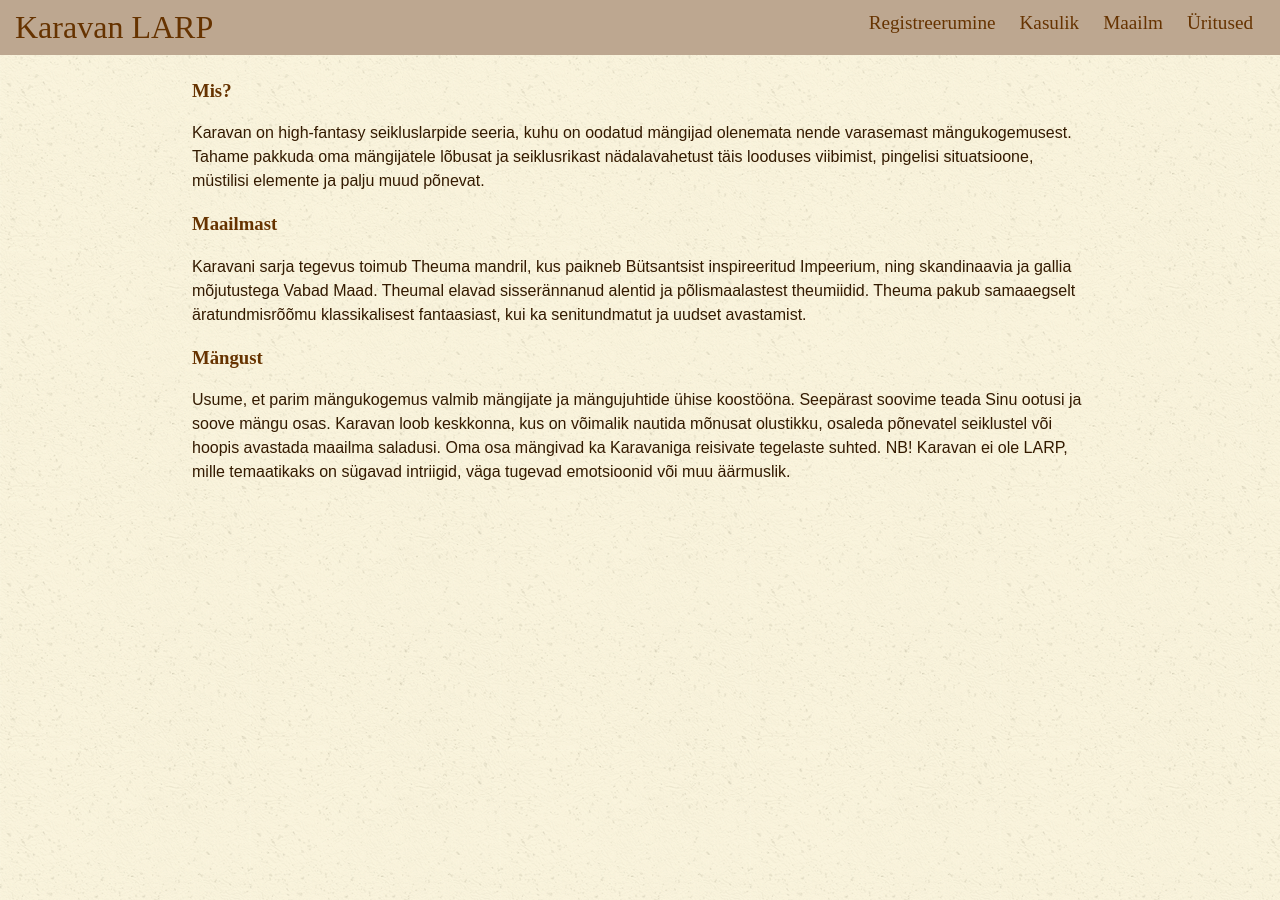
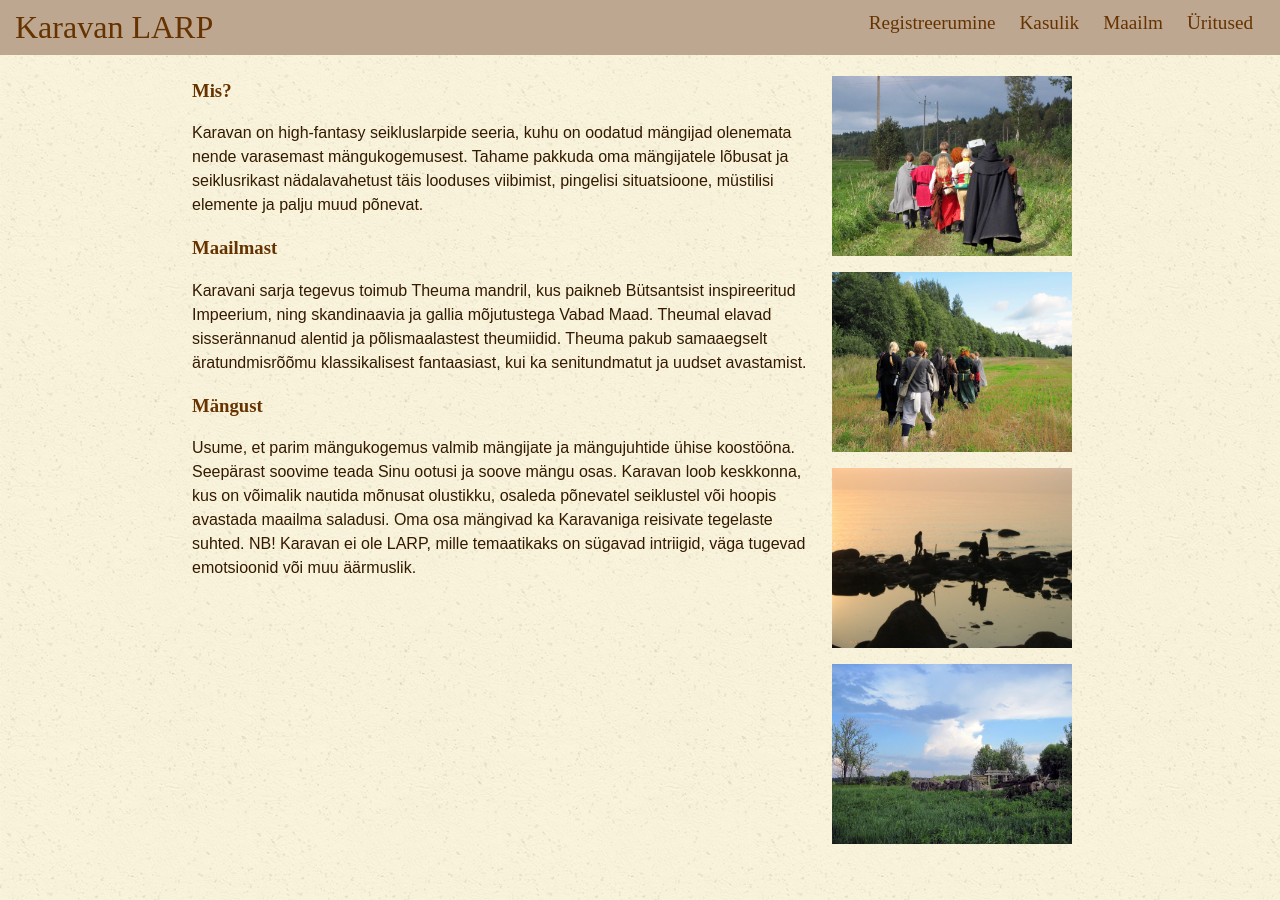
Before and after one commit to karavanlarp/karavanlarp.github.io, a Jekyll site: the page built from est/index.md, in a window 1280 px wide. Built offline with Jekyll 4.4.1, drawn with Linux system fonts in a browser that asks for light colours; some web fonts are replaced.

Commit message:
Added gallery possibility to pages. Added a gallery to starting page.

```diff
--- a/_layouts/default-est.html
+++ b/_layouts/default-est.html
@@ -55,8 +55,16 @@
 		</header>
 
 		<div id="content">
+			<div style="float: right;">
+				{% for image in page.images %}
+				{% assign image_url = site.url | append: '/' | append: image %}
+				<a href="{{ image_url }}">
+					<img src="{{ image_url }}" style="max-width: 15em; margin: 1em"></img>
+				</a>
+				{% endfor %}
+			</div>
+
 			{{ content }}
 		</div>
-
 	</body>
 </html>
--- a/est/index.md
+++ b/est/index.md
@@ -1,6 +1,11 @@
 ---
 layout: default-est
 title: Karavan LARP
+images:
+- img/gallery/Fyerellal_4_40.JPG
+- img/gallery/Fyerellal_6_30.JPG
+- img/gallery/Fyerellal_I_108.jpg
+- img/gallery/Thanaria_6_34.JPG
 ---
 ### Mis?
 
```
Also changed, not shown: 1 other file.
